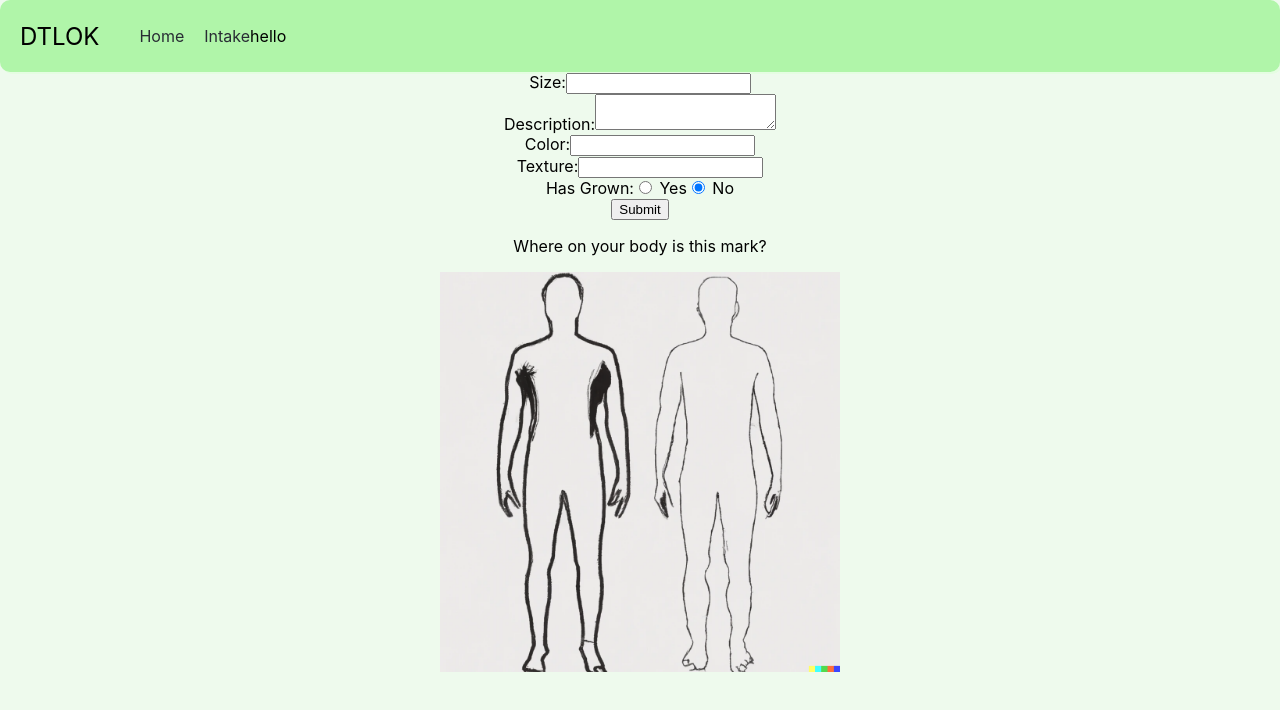
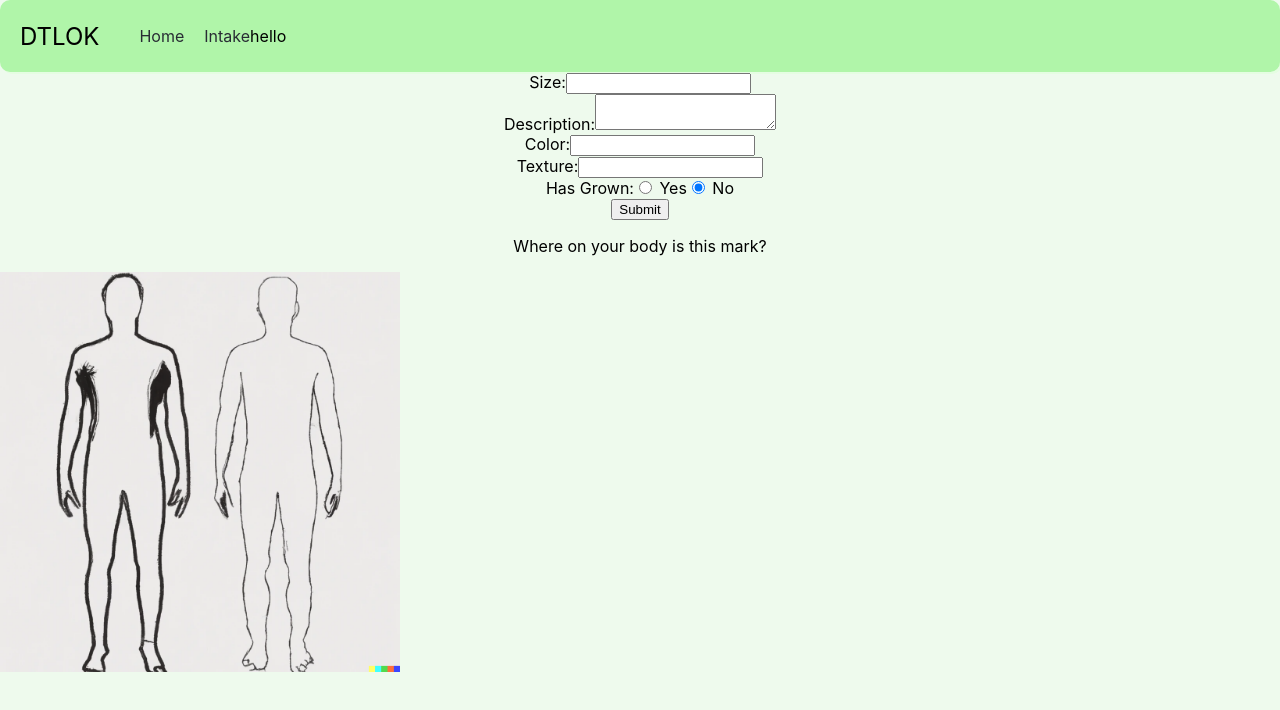
Before and after one commit to Agould94/doesthislookok.com, a React (Create React App) app in the folder doesthislookok-frontend/: page /intake in a window 1280 px wide. Shown: the top 710 px of the page. Built offline with nearby package versions, Linux system fonts and the light colour scheme; no server answers.

Commit message:
add point and click functionality

```diff
--- a/doesthislookok-frontend/src/App.css
+++ b/doesthislookok-frontend/src/App.css
@@ -113,7 +113,33 @@
   margin-right: 20px;
 }
 
+
+.body-img-div{
+  display: flex;
+  justify-content: center;
+  width:400px;
+  height:400px;
+  position:relative;
+}
 .body-img{
   width:400px;
   height:400px;
+  position:relative;
+  z-index: 1;
 }
+
+.point{
+  width: 10px;
+  height: 10px;
+  background-color: red;
+  border-radius: 50%;
+  transform: translate(50%, 50%);
+  z-index: 2;
+
+}
+
+.outerdiv{
+  position:absolute;
+  display: flex;
+  justify-content: center;
+}
--- a/doesthislookok-frontend/src/features/Intake/HumanBody.jsx
+++ b/doesthislookok-frontend/src/features/Intake/HumanBody.jsx
@@ -2,17 +2,31 @@ import React, {useState} from 'react'
 import humanBody from "../../media/HumanBody.png"
 
 function HumanBody() {
+  const [point, setPoint] = useState(null)
 
     function handleBodyClick(e){
-        const xCoordinate = e.nativeEvent.offsetX;
-        const yCoordinate = e.nativeEvent.offsetY;
-        console.log(`X: ${xCoordinate}, Y: ${yCoordinate}`)
+        const x = e.nativeEvent.offsetX;
+        const y = e.nativeEvent.offsetY;
+
+        const newPoint = {x: x,y: y}
+
+        setPoint(newPoint)
+        console.log(newPoint)
+        console.log(`X: ${x}, Y: ${y}`)
       }
 
 
   return (
-    <div>
-    <img src={humanBody} className = "body-img" onClick={handleBodyClick}></img>
+    <div className = "outerdiv">
+      <div className="body-img-div">
+      <img src={humanBody} className = "body-img" onClick={handleBodyClick}></img>
+        {point ?
+          <div className = "point" style={{position: 'absolute', left: `${point.x}px`, top: `${point.y}px`}}>
+          </div>
+          :
+          <div></div>
+        }
+      </div>
     </div>
   )
 }
```
